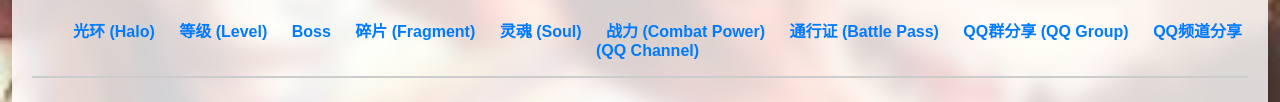
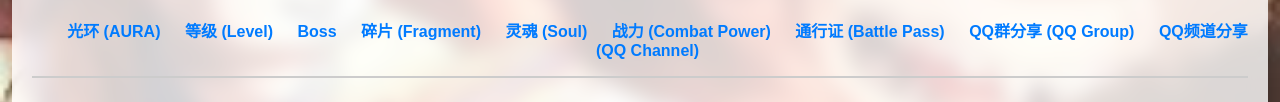
Before and after one commit to xiaoniangaoh/dragon-soul-wiki, a plain HTML site: page dengji.html in a window 1280 px wide. Shown: the part 231-333 px from the top of the page. Drawn offline with Linux system fonts and the light colour scheme.

Commit message:
Update dengji.html

```diff
--- a/dengji.html
+++ b/dengji.html
@@ -168,7 +168,7 @@
         <h1>dragon soul 龙魂中文 Wiki</h1>
 
         <ol>
-            <li><a href="guanghuan.html">光环 (Halo)</a></li>
+            <li><a href="guanghuan.html">光环 (AURA)</a></li>
             <li><a href="dengji.html">等级 (Level)</a></li>
             <li><a href="boss.html">Boss</a></li>
             <li><a href="suipian.html">碎片 (Fragment)</a></li>
```
